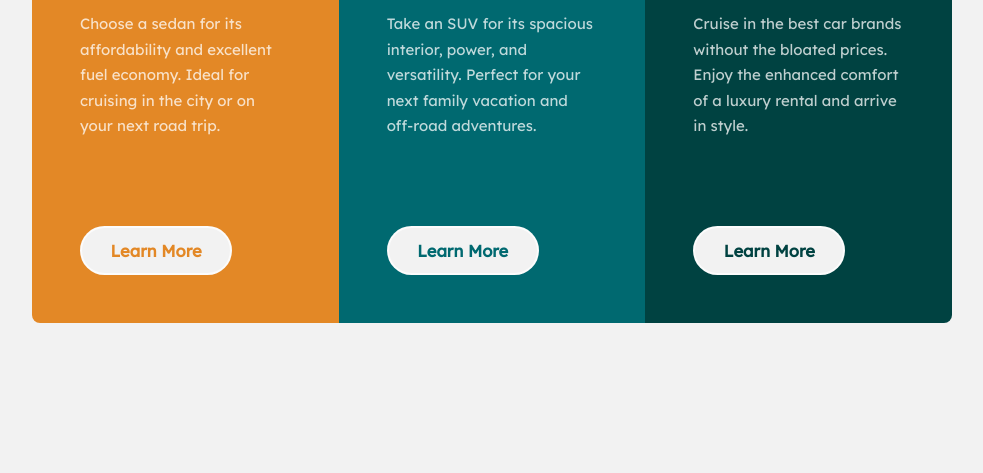
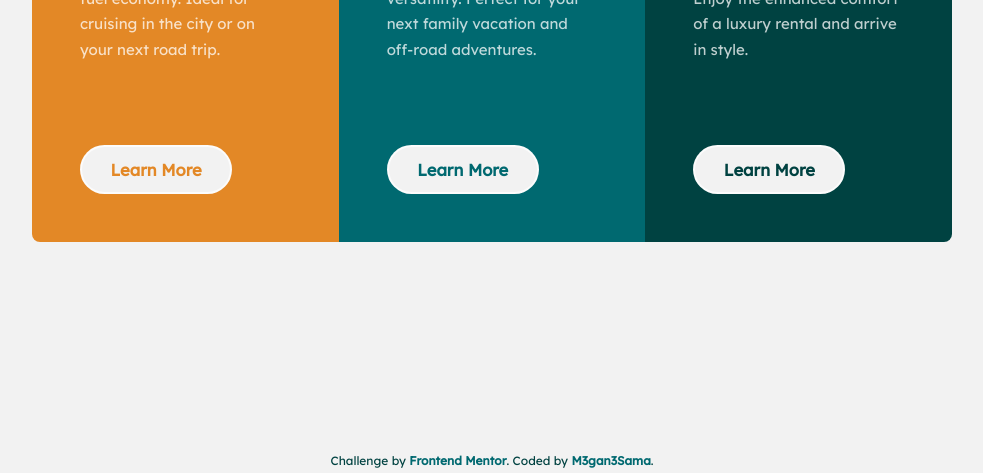
Before and after one commit to M3gan3Sama/3-column-preview-card-component-main, a plain HTML site: page index.html in a window 1280 px wide. Shown: the part 327-800 px from the top of the page, without its empty margins (148-1131 px from the left). Drawn offline with Linux system fonts and the light colour scheme.

Commit message:
adding copyright

```diff
--- a/index.html
+++ b/index.html
@@ -42,10 +42,12 @@
     </article>
   </main>
 
-  <!-- <div class="attribution">
-    Challenge by <a href="https://www.frontendmentor.io?ref=challenge" target="_blank">Frontend Mentor</a>.
-    Coded by <a href="#">Your Name Here</a>.
-  </div> -->
+  <footer class="attribution">
+    <p>
+      Challenge by <a href="https://www.frontendmentor.io?ref=challenge" target="_blank">Frontend Mentor</a>.
+      Coded by <a href="https://github.com/M3gan3Sama?tab=repositories">M3gan3Sama</a>.
+    </p>
+  </footer>
 </body>
 
 </html>
--- a/style.css
+++ b/style.css
@@ -73,11 +73,12 @@ button {
   padding: 48px;
   display: flex;
   flex-direction: column;
-  justify-content: space-between;
+  flex-grow: 1;
+  gap: 30px;
 }
 
-.card > *:nth-child(3) {
-  margin-bottom: 60px;
+.card > *:nth-child(4) {
+  margin-top: auto;
 }
 
 .card > *:last-child {
@@ -112,6 +113,26 @@ button {
   border: var(--transparent-white-paragraphs) solid 2px;
 }
 
+footer {
+  margin-top: auto;
+  font-size: 12px;
+  white-space: nowrap;
+}
+
+footer > p {
+  color: var(--very-dark-cyan);
+}
+
+footer a {
+  text-decoration: none;
+  color: var(--dark-cyan);
+  font-weight: bold;
+}
+
+footer a:active {
+  opacity: 0.5;
+}
+
 @media (max-width: 1024px) {
   main {
     margin: 50px;
@@ -134,11 +155,21 @@ button {
     font-size: 14px;
   }
 
+  footer > p {
+    font-size: 12px;
+  }
+
   .card {
     height: 450px;
   }
+}
 
-  .card > *:nth-child(3) {
-    margin-bottom: 0;
+@media (max-width: 320px) {
+  main {
+    max-width: 95vw;
+  }
+
+  footer > p {
+    font-size: 10px;
   }
 }
```
